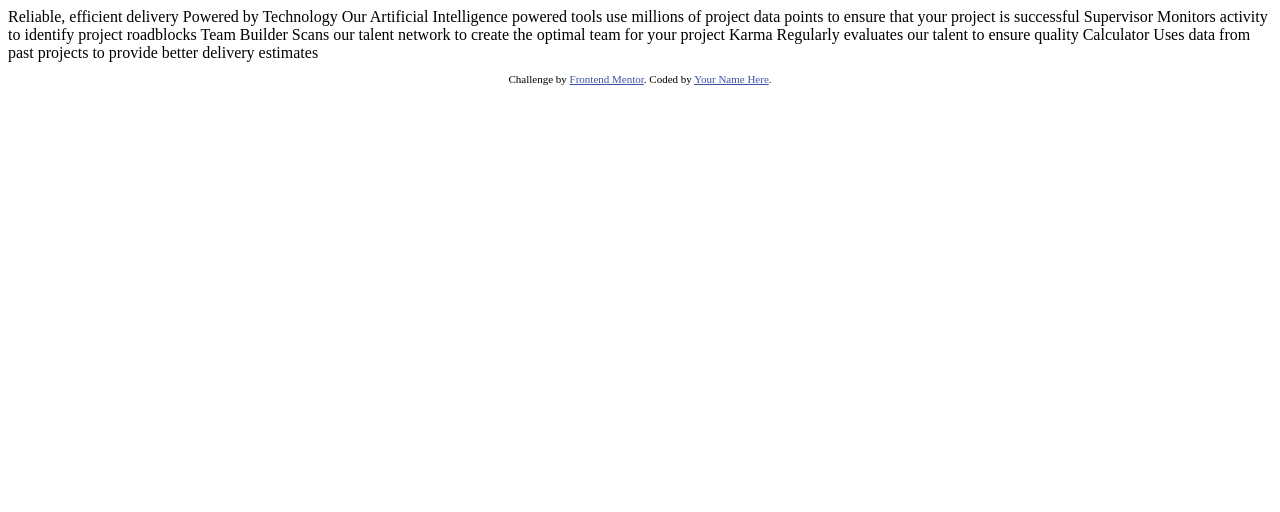
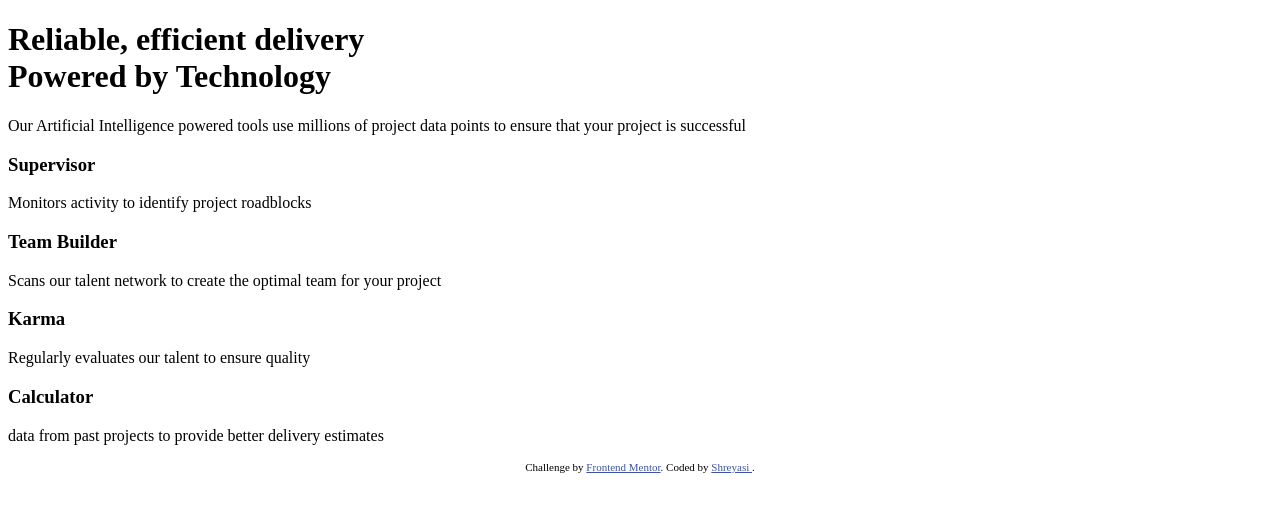
Before and after one commit to error404-sp/frontend-mentor-solutions, a plain HTML site: page four-card-feature-section-master/index.html in a window 1280 px wide. Drawn offline with Linux system fonts and the light colour scheme.

Commit message:
feat: adds better structure i.e html

```diff
--- a/four-card-feature-section-master/index.html
+++ b/four-card-feature-section-master/index.html
@@ -16,30 +16,36 @@
 </head>
 <body>
 
-  Reliable, efficient delivery
-  Powered by Technology
+  <h1>Reliable, efficient delivery<br>
+  <strong>Powered by Technology</strong></h1>
 
-  Our Artificial Intelligence powered tools use millions of project data points
-  to ensure that your project is successful
-
-  Supervisor
-  Monitors activity to identify project roadblocks
-
-  Team Builder
+  <p>Our Artificial Intelligence powered tools use millions of project data points
+  to ensure that your project is successful</p>
+  <section id="cards">
+  <div class="card">
+  <h3>Supervisor</h3>
+  <p>Monitors activity to identify project roadblocks</p>
+  </div>
+  <div class="card">
+  <h3>Team Builder</h3>
   Scans our talent network to create the optimal team for your project
-
-  Karma
-  Regularly evaluates our talent to ensure quality
-
-  Calculator
-  Uses data from past projects to provide better delivery estimates
-
+</div>
+<div class="card">
+  <h3>Karma</h3>
+  <p>Regularly evaluates our talent to ensure quality</p>
+</div>
+<div class="card">
+  <h3>Calculator</h3>
+  <p>data from past projects to provide better delivery estimates</p>
+</div>
+</section>
 
   <footer>
     <p class="attribution">
       Challenge by <a href="https://www.frontendmentor.io?ref=challenge" target="_blank">Frontend Mentor</a>.
-      Coded by <a href="#">Your Name Here</a>.
+      Coded by <a href="#">Shreyasi </a>.
     </p>
   </footer>
+
 </body>
 </html>
```
